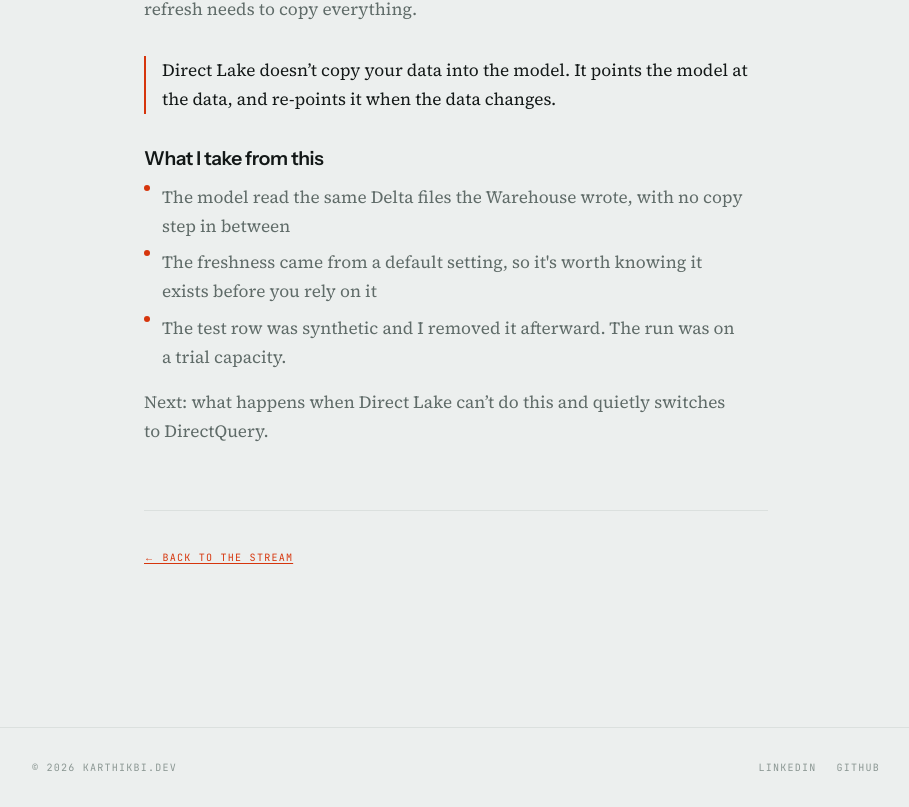
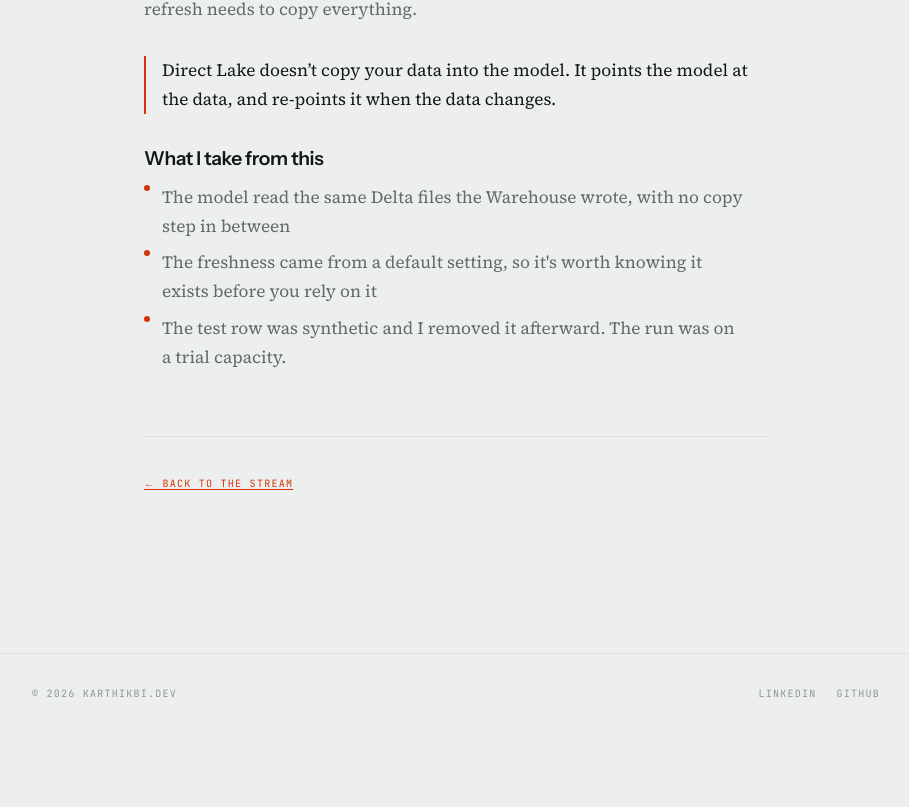
Before and after one commit to karthikpandy/karthikbi.dev, a Next.js app: page /what-is-direct-lake in a window 1280 px wide. Shown: the part 3241-4048 px from the top of the page, without its empty margins (184-1093 px from the left). After the commit the page ends 3974 px from the top, so only its background shows below. Built offline with nearby package versions, Linux system fonts and the light colour scheme.

Commit message:
Remove "Next" teaser line from Direct Lake post
Co-Authored-By: Claude Sonnet 5 <noreply@anthropic.com>

```diff
--- a/app/what-is-direct-lake/page.tsx
+++ b/app/what-is-direct-lake/page.tsx
@@ -151,10 +151,6 @@ export default function WhatIsDirectLakePage() {
               </li>
             ))}
           </ul>
-          <p className="mt-4 text-xs text-gray-400 leading-relaxed">
-            Next: what happens when Direct Lake can&rsquo;t do this and quietly switches to
-            DirectQuery.
-          </p>
         </section>
       </div>
     </PostShell>
```
